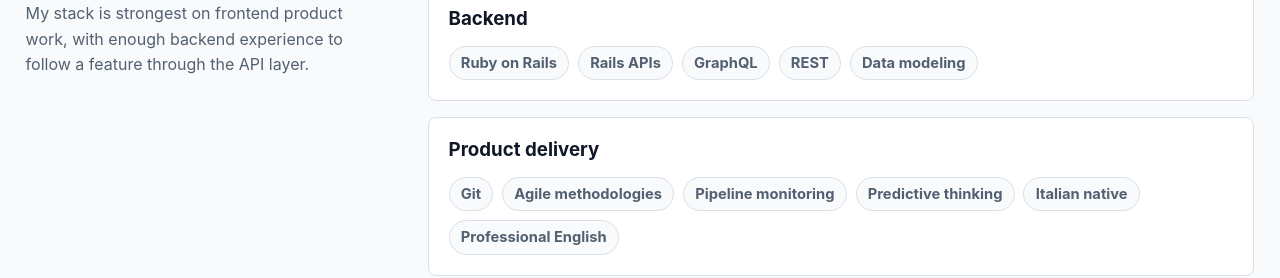
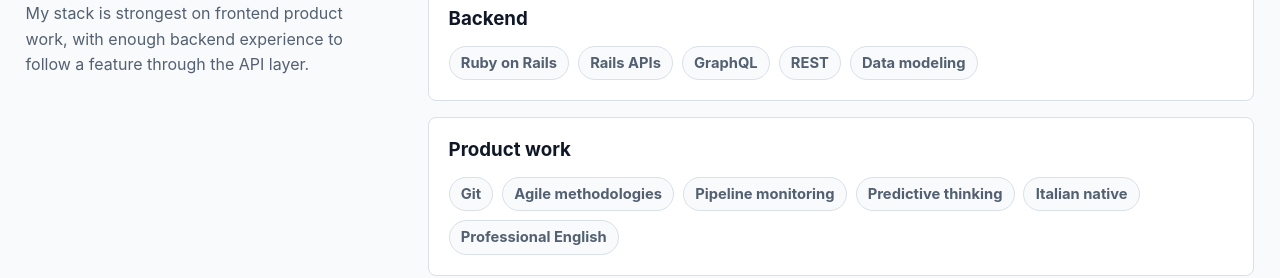
Before and after one commit to XidaZ3/Portfolio, an Angular app: page / in a window 1280 px wide. Shown: the part 3020-3298 px from the top of the page. Built offline with nearby package versions, Linux system fonts and the light colour scheme.

Commit message:
copy: remove remaining delivery labels

```diff
--- a/src/app/content/portfolio-content.ts
+++ b/src/app/content/portfolio-content.ts
@@ -234,7 +234,7 @@ export const portfolioContent: Record<LanguageCode, PortfolioContent> = {
         skills: ['Ruby on Rails', 'Rails APIs', 'GraphQL', 'REST', 'Data modeling'],
       },
       {
-        title: 'Product delivery',
+        title: 'Product work',
         skills: [
           'Git',
           'Agile methodologies',
@@ -419,7 +419,7 @@ export const portfolioContent: Record<LanguageCode, PortfolioContent> = {
         skills: ['Ruby on Rails', 'API Rails', 'GraphQL', 'REST', 'Data modeling'],
       },
       {
-        title: 'Delivery di prodotto',
+        title: 'Lavoro di prodotto',
         skills: [
           'Git',
           'Metodologie Agile',
```
